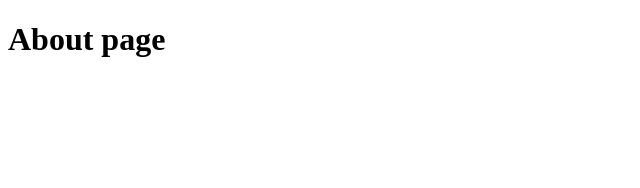
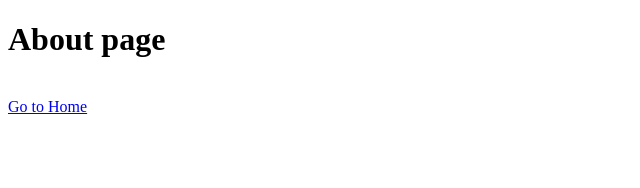
Before and after one commit to RazielGMoncayo/react-cert-journey, a React app in the folder frontend/: page /about in a window 1280 px wide. Shown: the top 188 px of the page, without its empty margins (0-640 px from the left). Built offline with nearby package versions, Linux system fonts and the light colour scheme; the HTML template or start-up script is replaced by a standard one.

Commit message:
feat: add Link react router dom into about and home pages

```diff
--- a/frontend/src/pages/About.jsx
+++ b/frontend/src/pages/About.jsx
@@ -1,7 +1,10 @@
+import { Link } from "react-router-dom"
 
 export default function About() {
     return(
         <main>
             <h1>About page</h1>
+            <br/>
+            <Link to="/">Go to Home</Link>
         </main>
     )};
--- a/frontend/src/pages/Home.jsx
+++ b/frontend/src/pages/Home.jsx
@@ -1,6 +1,7 @@
 import Task from "../components/task";
 import TitleInput from "../components/TitleInput";
 import { useState, useEffect } from "react";
+import { Link } from "react-router-dom";
 
 export default function Home() {
     const [titles, setTitles] = useState(() => {
@@ -26,6 +27,8 @@
         <br />
         <br />
         <TitleInput onAddTask={addTask} />
+        <br/>
+        <Link to="/about">Go to About</Link>
     </main>
     );
 }
```
